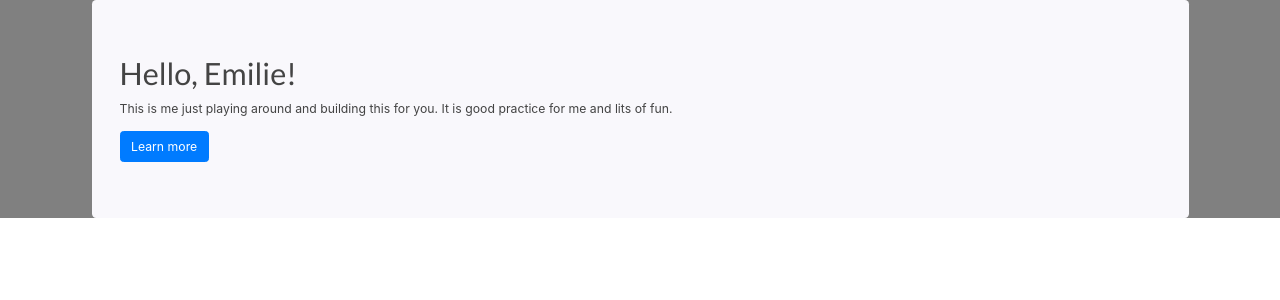
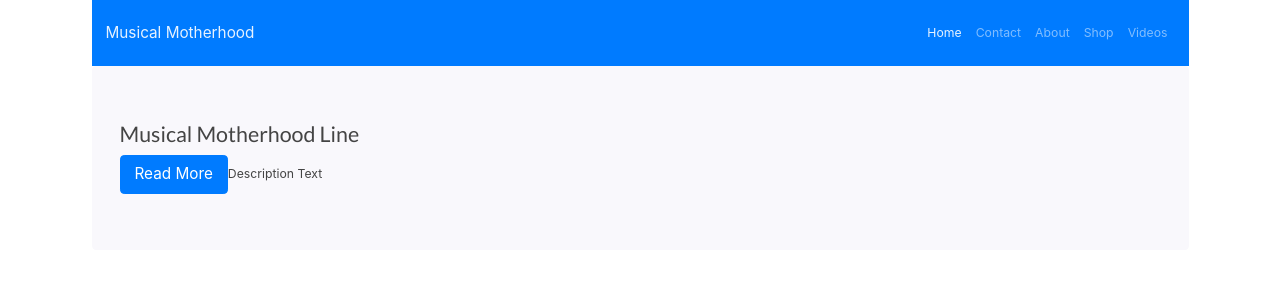
Before and after one commit to mattlundberg/musical-motherhood, a React (Create React App) app: page / in a window 1280 px wide. Shown: the top 300 px of the page. Built offline with nearby package versions, Linux system fonts and the light colour scheme.

Commit message:
Updates to move up

```diff
--- /dev/null
+++ b/src/components/Jumbotron/Jumbotron.js
@@ -0,0 +1,24 @@
+import React from "react";
+import Jumbotron from "react-bootstrap/Jumbotron";
+import Button from "react-bootstrap/Button";
+
+const Jumbo = ({ imageUrl, title, text, btnUrl, btnText }) => {
+  const addBackground = {
+    backgroundImage: imageUrl,
+    backgroundSize: "cover",
+  };
+
+  return (
+    <Jumbotron style={addBackground}>
+      <h3>{title}</h3>
+      <p>
+        <Button href={btnUrl} variant="primary" size="lg">
+          {btnText}
+        </Button>
+        {text}
+      </p>
+    </Jumbotron>
+  );
+};
+
+export default Jumbo;
--- a/src/components/Navigation/TopNavigation.js
+++ b/src/components/Navigation/TopNavigation.js
@@ -1,9 +1,76 @@
-import React from 'react';
+import React from "react";
+import Nav from "react-bootstrap/Nav";
+import Navbar from "react-bootstrap/Navbar";
 
-const TopNavigation = () => {
-    return(
-        <div>Top Navigation</div>
-    )
-}
+const Navigation = ({ activeKey, onNavClick }) => {
+  const fixedTop = {
+    position: "sticky",
+    top: 0,
+  };
+  return (
+    <div style={fixedTop}>
+      <nav>
+        <Navbar bg="primary" expand="lg" variant="dark">
+          <Navbar.Brand href="/">Musical Motherhood</Navbar.Brand>
+          <Navbar.Toggle aria-controls="basic-navbar-nav" />
+          <Navbar.Collapse id="basic-navbar-nav">
+            <Nav className="ml-auto" activeKey={activeKey}>
+              <Nav.Item>
+                <Nav.Link
+                  eventKey="Home"
+                  onClick={() => {
+                    onNavClick("Home");
+                  }}
+                >
+                  Home
+                </Nav.Link>
+              </Nav.Item>
+              <Nav.Item>
+                <Nav.Link
+                  eventKey="Contact"
+                  onClick={() => {
+                    onNavClick("Contact");
+                  }}
+                >
+                  Contact
+                </Nav.Link>
+              </Nav.Item>
+              <Nav.Item>
+                <Nav.Link
+                  eventKey="About"
+                  onClick={() => {
+                    onNavClick("About");
+                  }}
+                >
+                  About
+                </Nav.Link>
+              </Nav.Item>
+              <Nav.Item>
+                <Nav.Link
+                  eventKey="Shop"
+                  onClick={() => {
+                    onNavClick("Shop");
+                  }}
+                >
+                  Shop
+                </Nav.Link>
+              </Nav.Item>
+              <Nav.Item>
+                <Nav.Link
+                  eventKey="Videos"
+                  onClick={() => {
+                    onNavClick("Videos");
+                  }}
+                >
+                  Videos
+                </Nav.Link>
+              </Nav.Item>
+            </Nav>
+          </Navbar.Collapse>
+        </Navbar>
+      </nav>
+    </div>
+  );
+};
 
-export default TopNavigation
+export default Navigation;
--- a/src/views/Home.js
+++ b/src/views/Home.js
@@ -1,19 +1,18 @@
-import React from 'react';
-import Jumbotron from 'react-bootstrap/Jumbotron';
-import Button from 'react-bootstrap/Button';
+import React from "react";
+import Jumbotron from "../components/Jumbotron/Jumbotron";
 
-const Jumbo =() =>{
-    return(
-        <Jumbotron>
-            <h1>Hello, Emilie!</h1>
-            <p>
-                This is me just playing around and building this for you. It is good practice for me and lits of fun.
-            </p>
-            <p>
-                <Button href="#" variant="primary">Learn more</Button>
-            </p>
-        </Jumbotron>
-    );
-}
+const Home = (props) => {
+  return (
+    <div>
+      <Jumbotron
+        imageUrl=""
+        title="Musical Motherhood Line"
+        text="Description Text"
+        btnUrl=""
+        btnText="Read More"
+      />
+    </div>
+  );
+};
 
-export default Jumbo;
+export default Home;
--- a/src/views/Main.js
+++ b/src/views/Main.js
@@ -1,23 +1,33 @@
-import React from 'react';
-import Home from './Home';
+import React from "react";
+import Home from "./Home";
+import TopNav from "../components/Navigation/TopNavigation";
 
-class Main extends React.Component{
-    state = {};
+import TabContainer from "react-bootstrap/TabContainer";
+import TabContent from "react-bootstrap/TabContent";
+import TabPane from "react-bootstrap/TabPane";
+
+class Main extends React.Component {
+  state = { activeKey: "Home" };
 
   // Used for data loading
-    componentDidMount(){
-
-    }
+  componentDidMount() {}
 
   // Use to handle conditional logic
-    renderContent(){
+  renderContent() {}
 
-    }
+  updateActiveKey = (newActiveKey) => {
+    console.log(newActiveKey);
+    this.setState({ activeKey: newActiveKey });
+  };
 
-    render(){
-        return(
-            <div className="ui" style={{backgroundColor: "grey"}}>
+  render() {
+    return (
+      <div className="ui" style={{ backgroundColor: "white" }}>
         <div className="ui container">
+          <TopNav
+            activeKey={this.state.activeKey}
+            onNavClick={this.updateActiveKey}
+          />
           <Home />
         </div>
       </div>
```
Lines whose indentation alone changed are shown as unchanged.
